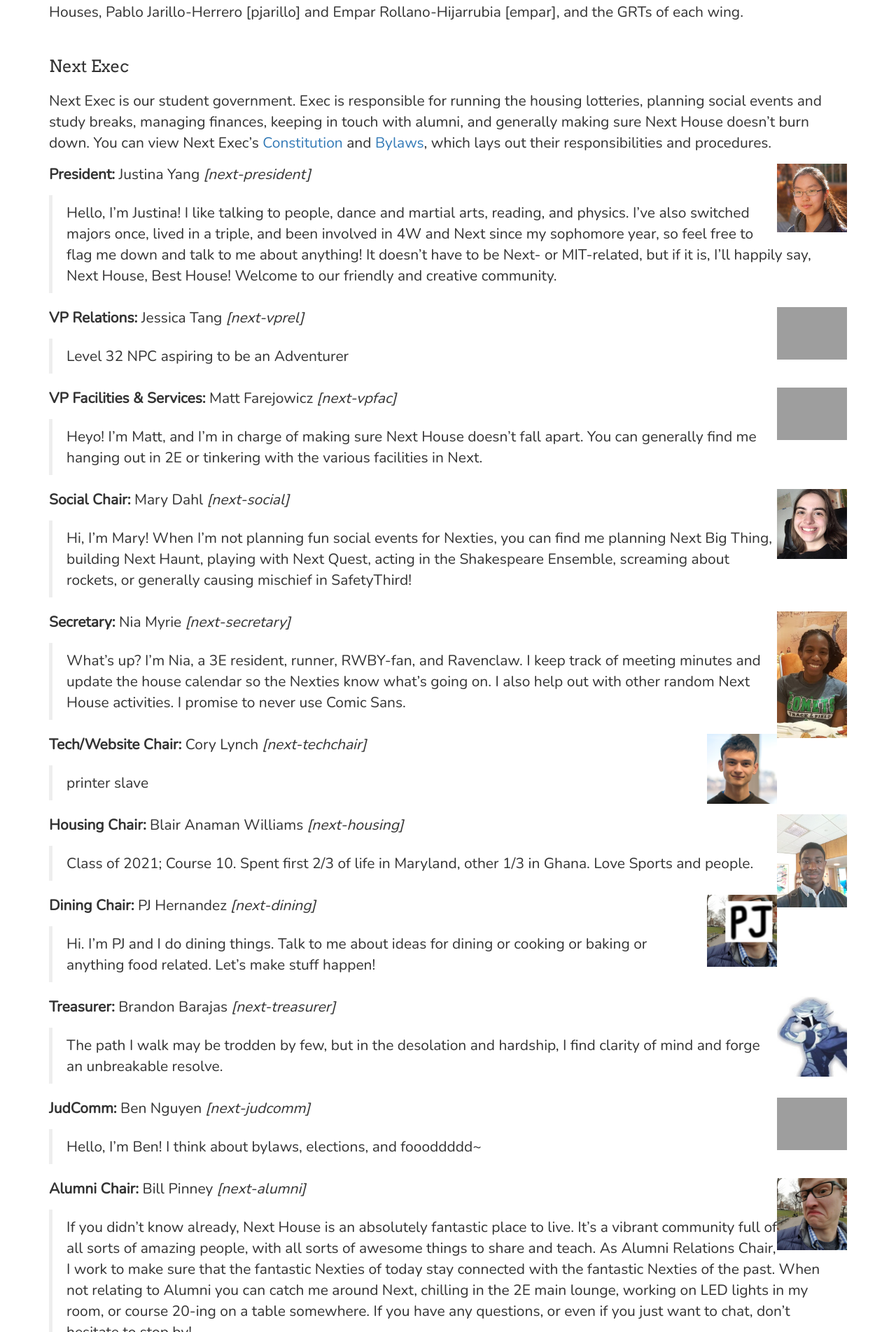
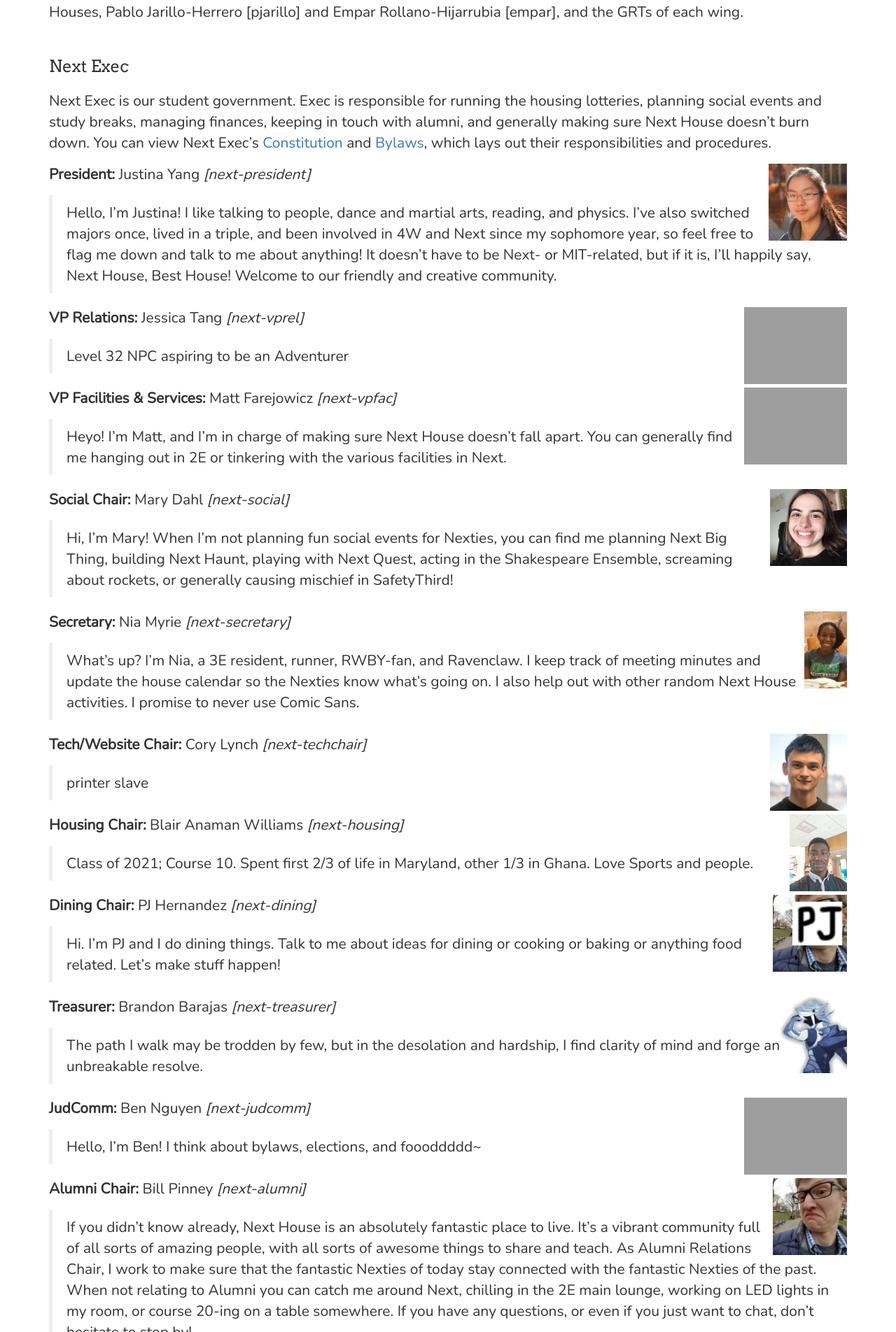
Before and after one commit to cory2067/next-house, a Jekyll site: the page built from pages/resources.md, in a window 1280 px wide. Shown: the part 1304-3208 px from the top of the page at 70% size. Built offline with Jekyll 4.4.1, drawn with Linux system fonts in a browser that asks for light colours; nearby versions of some CDN libraries.

Commit message:
Fix exec pic overlap. (still looks bad)

```diff
--- a/static/css/stylesheet.css
+++ b/static/css/stylesheet.css
@@ -146,7 +146,7 @@
 
 .execpic {
     float: right;
-    width: 100px;
+    height: 110px;
 }
 
 .footer {
```
